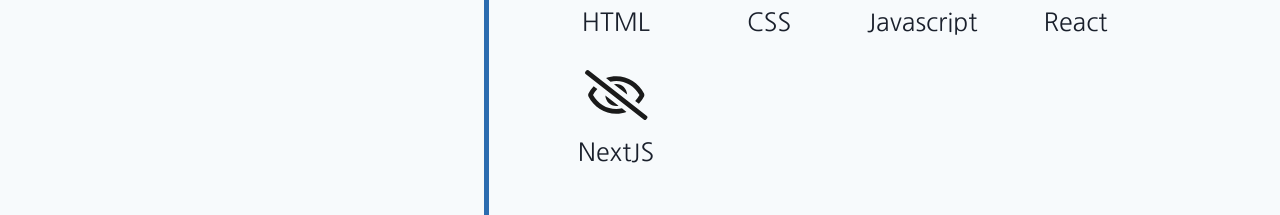
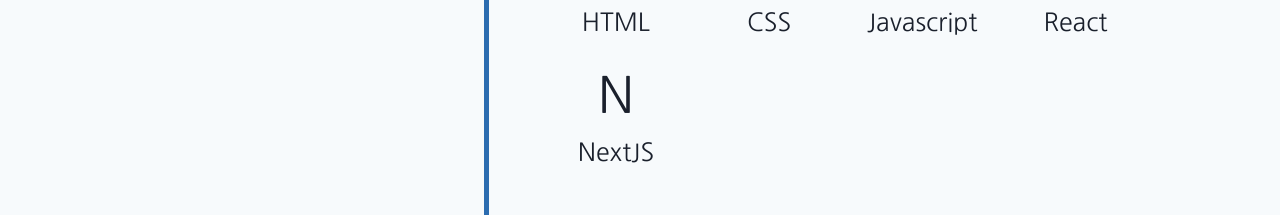
Before and after one commit to jojiapp/blog, a Next.js app: page / in a window 1280 px wide. Both pictures are taken after a click on the button "Front-end". Shown: the part 1125-1340 px from the top of the page. Built offline with nearby package versions, Linux system fonts and the light colour scheme; a web font is replaced by a local one.

Commit message:
update programming default icon

```diff
--- a/components/about/programming-item/programming-item.module.scss
+++ b/components/about/programming-item/programming-item.module.scss
@@ -1,4 +1,5 @@
 @import "static/styles/variables";
+@import "static/styles/mixins";
 
 .container {
   display: flex;
--- a/components/about/programming-item/programming-item.tsx
+++ b/components/about/programming-item/programming-item.tsx
@@ -32,7 +32,7 @@
       case "Python":
         return [faPython, "#f6e05e"];
       default:
-        return [faEyeSlash, "#1a1a1a"];
+        return [lang.charAt(0), "#1a1a1a"];
     }
   }, []);
 
@@ -40,11 +40,15 @@
 
   return (
     <li className={styles.container}>
-      <FontAwesomeIcon
-        icon={icon as IconProp}
-        className={styles.icon}
-        style={{ color: iconColor as string }}
-      />
+      {typeof icon === "string" ? (
+        <div className={styles.icon}>{icon}</div>
+      ) : (
+        <FontAwesomeIcon
+          icon={icon as IconProp}
+          className={styles.icon}
+          style={{ color: iconColor as string }}
+        />
+      )}
       <span className={styles.lang}>{lang}</span>
     </li>
   );
```
Also changed, not shown: posts/programming/back-end/java/data-type.md (+1 -1 lines).
